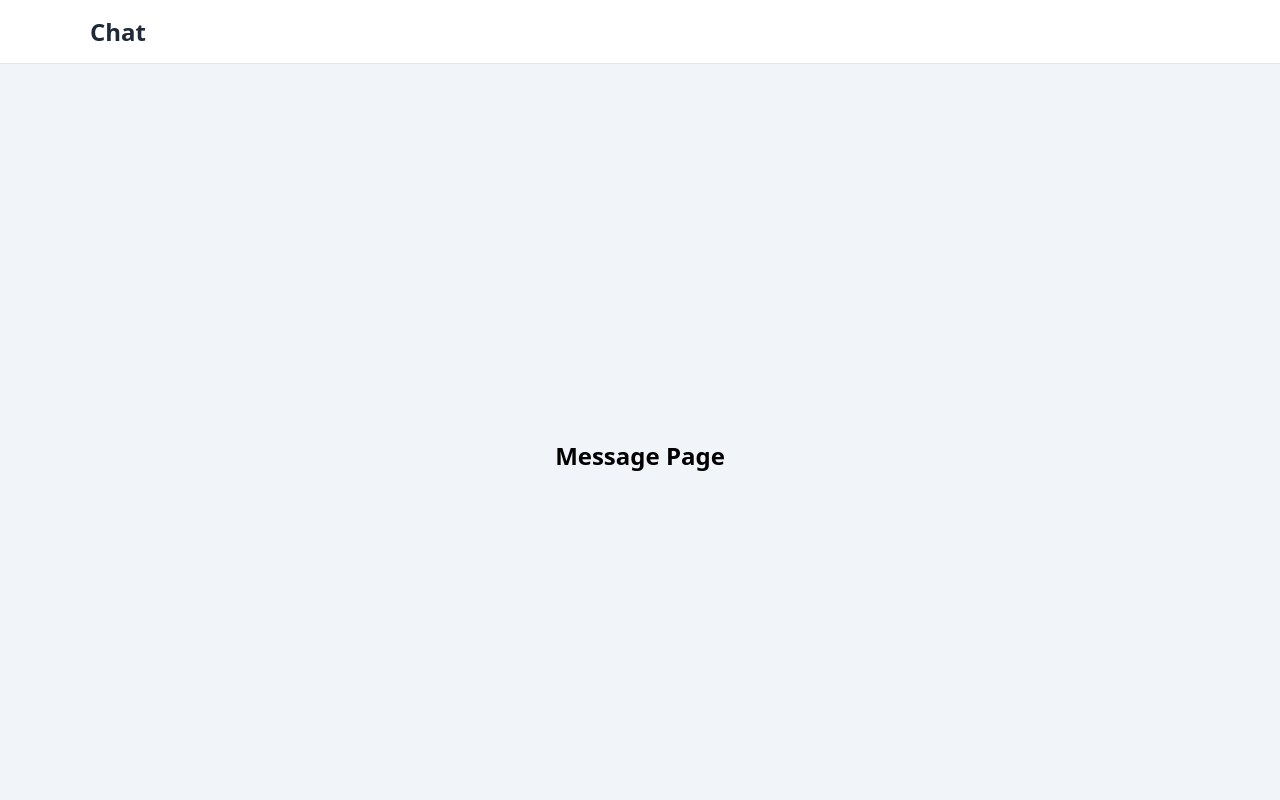
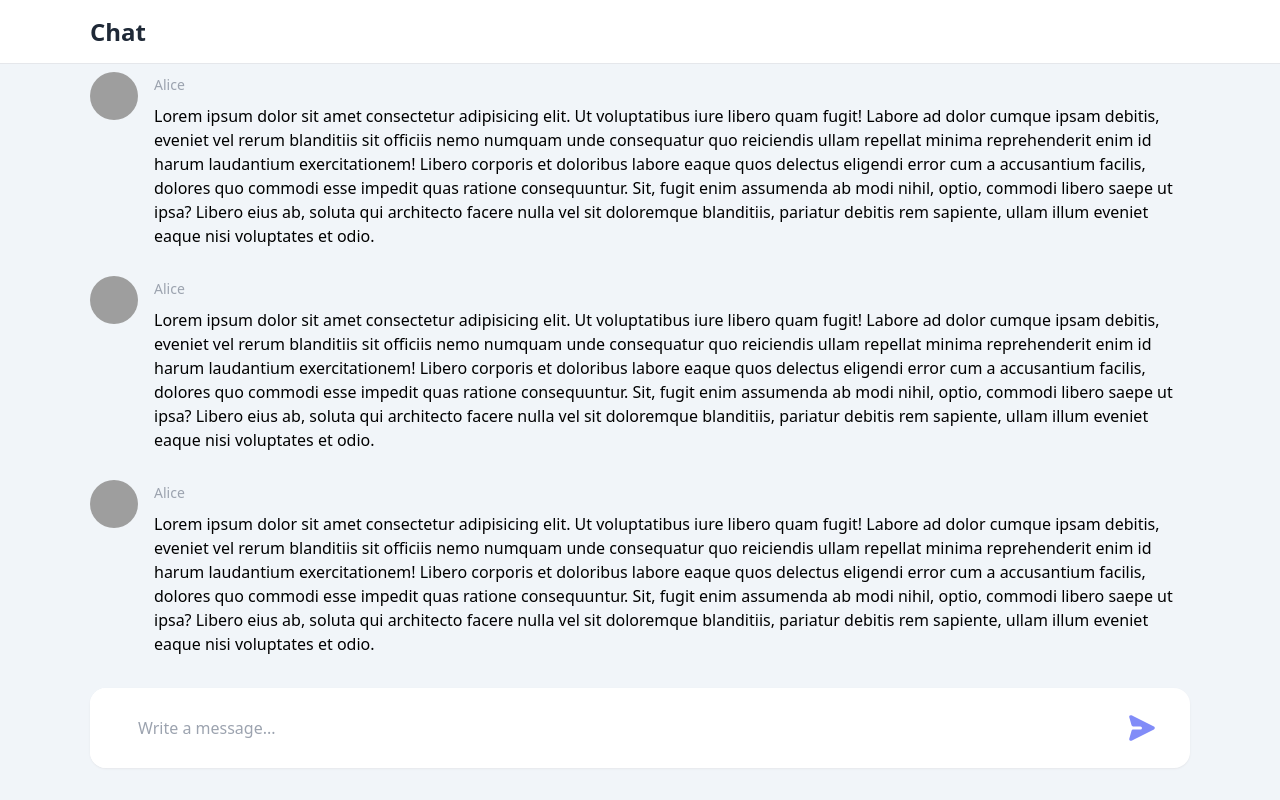
Before and after one commit to yamosan/nextjs-socketio, a Next.js app in the folder packages/client/: page /messages in a window 1280 px wide. Built offline with nearby package versions, Linux system fonts and the light colour scheme; grey boxes are pictures that could not be loaded.

Commit message:
/messagesページを作成

```diff
--- a/packages/client/src/modules/Messages/Messages.tsx
+++ b/packages/client/src/modules/Messages/Messages.tsx
@@ -1,9 +1,48 @@
 import type { NextPage } from "next";
+import { useEffect, useRef } from "react";
+import { Card } from "./components/Card/Card";
+import { TextBox } from "./components/TextBox";
+import { useScrollBottom } from "./hooks/useScrollBottom";
+
+const LOREM100 =
+  "Lorem ipsum dolor sit amet consectetur adipisicing elit. Ut voluptatibus iure libero quam fugit! Labore ad dolor cumque ipsam debitis, eveniet vel rerum blanditiis sit officiis nemo numquam unde consequatur quo reiciendis ullam repellat minima reprehenderit enim id harum laudantium exercitationem! Libero corporis et doloribus labore eaque quos delectus eligendi error cum a accusantium facilis, dolores quo commodi esse impedit quas ratione consequuntur. Sit, fugit enim assumenda ab modi nihil, optio, commodi libero saepe ut ipsa? Libero eius ab, soluta qui architecto facere nulla vel sit doloremque blanditiis, pariatur debitis rem sapiente, ullam illum eveniet eaque nisi voluptates et odio.";
+const DATA = [
+  {
+    sender: "Alice",
+    content: LOREM100,
+  },
+  {
+    sender: "Bob",
+    content: LOREM100,
+  },
+  {
+    sender: "Charlie",
+    content: LOREM100,
+  },
+];
 
 export const Messages: NextPage = () => {
+  const containerRef = useRef<HTMLDivElement>(null);
+  const { isBottom, scrollBottom } = useScrollBottom(containerRef);
+
+  useEffect(() => {
+    scrollBottom();
+  }, []);
+
   return (
-    <main className="flex flex-col justify-center items-center min-h-screen">
-      <h1 className="text-2xl font-bold mb-4">Message Page</h1>
-    </main>
+    <div className="relative h-full">
+      <div className="h-full overflow-y-auto pt-12 pb-36" ref={containerRef}>
+        <div className="max-w-app mx-auto flex flex-col-reverse space-y-reverse space-y-7">
+          {DATA.reduce((pre, cur) => [...pre, cur, cur, cur, cur], []).map(({ sender, content }, i) => (
+            <Card name={sender} content={content} key={i} />
+          ))}
+        </div>
+      </div>
+      <div className="absolute bottom-0 w-full">
+        <div className="max-w-app mx-auto mb-8">
+          <TextBox />
+        </div>
+      </div>
+    </div>
   );
 };
--- /dev/null
+++ b/packages/client/src/modules/Messages/components/TextBox/TextBox.tsx
@@ -0,0 +1,33 @@
+import { useCallback, VFC } from "react";
+import { useState } from "react";
+import { PaperAirplaneIcon } from "@heroicons/react/solid";
+
+type Props = {};
+
+export const TextBox: VFC<Props> = (props) => {
+  const [value, setValue] = useState("");
+
+  const handleClick = useCallback((e: React.MouseEvent<HTMLButtonElement>) => {
+    e.currentTarget.blur();
+    setValue("");
+    // TODO: send message
+  }, []);
+
+  return (
+    <div className="flex items-center bg-white rounded-2xl overflow-hidden h-20 shadow-sm shadow-gray-200">
+      <input
+        type="text"
+        value={value}
+        placeholder="Write a message..."
+        onChange={(e) => setValue(e.target.value)}
+        className="h-full w-full outline-none px-12"
+      />
+      <button
+        className="flex items-center justify-center rounded-full h-full px-8 rotate-90 outline-0 group"
+        onClick={handleClick}
+      >
+        <PaperAirplaneIcon className="w-8 h-8 text-indigo-400 transition hover:-rotate-12 group-focus:-rotate-12" />
+      </button>
+    </div>
+  );
+};
--- /dev/null
+++ b/packages/client/src/modules/Messages/components/TextBox/index.ts
@@ -0,0 +1 @@
+export { TextBox } from "./TextBox";
--- /dev/null
+++ b/packages/client/src/modules/Messages/hooks/useScrollBottom.ts
@@ -0,0 +1,34 @@
+import { RefObject, useCallback, useEffect, useState } from "react";
+
+export const useScrollBottom = (containerRef: RefObject<HTMLElement>) => {
+  const [isBottom, setIsBottom] = useState(false);
+  const scrollBottom = useCallback(() => {
+    if (containerRef.current) {
+      containerRef.current.scrollTo(0, containerRef.current.scrollHeight);
+    }
+  }, [containerRef]);
+
+  useEffect(() => {
+    if (containerRef.current) {
+      const onScroll = () => {
+        if (containerRef.current.scrollHeight - containerRef.current.clientHeight === containerRef.current.scrollTop) {
+          setIsBottom(true);
+        }
+      };
+      onScroll();
+      // debounce
+      let timeoutId: ReturnType<typeof setTimeout>;
+      const onScrollDebounce = () => {
+        if (timeoutId) clearTimeout(timeoutId);
+        timeoutId = setTimeout(onScroll, 200);
+      };
+      containerRef.current.addEventListener("scroll", onScrollDebounce);
+
+      return () => {
+        containerRef.current.removeEventListener("scroll", onScrollDebounce);
+      };
+    }
+  }, [containerRef]);
+
+  return { isBottom, scrollBottom };
+};
```
